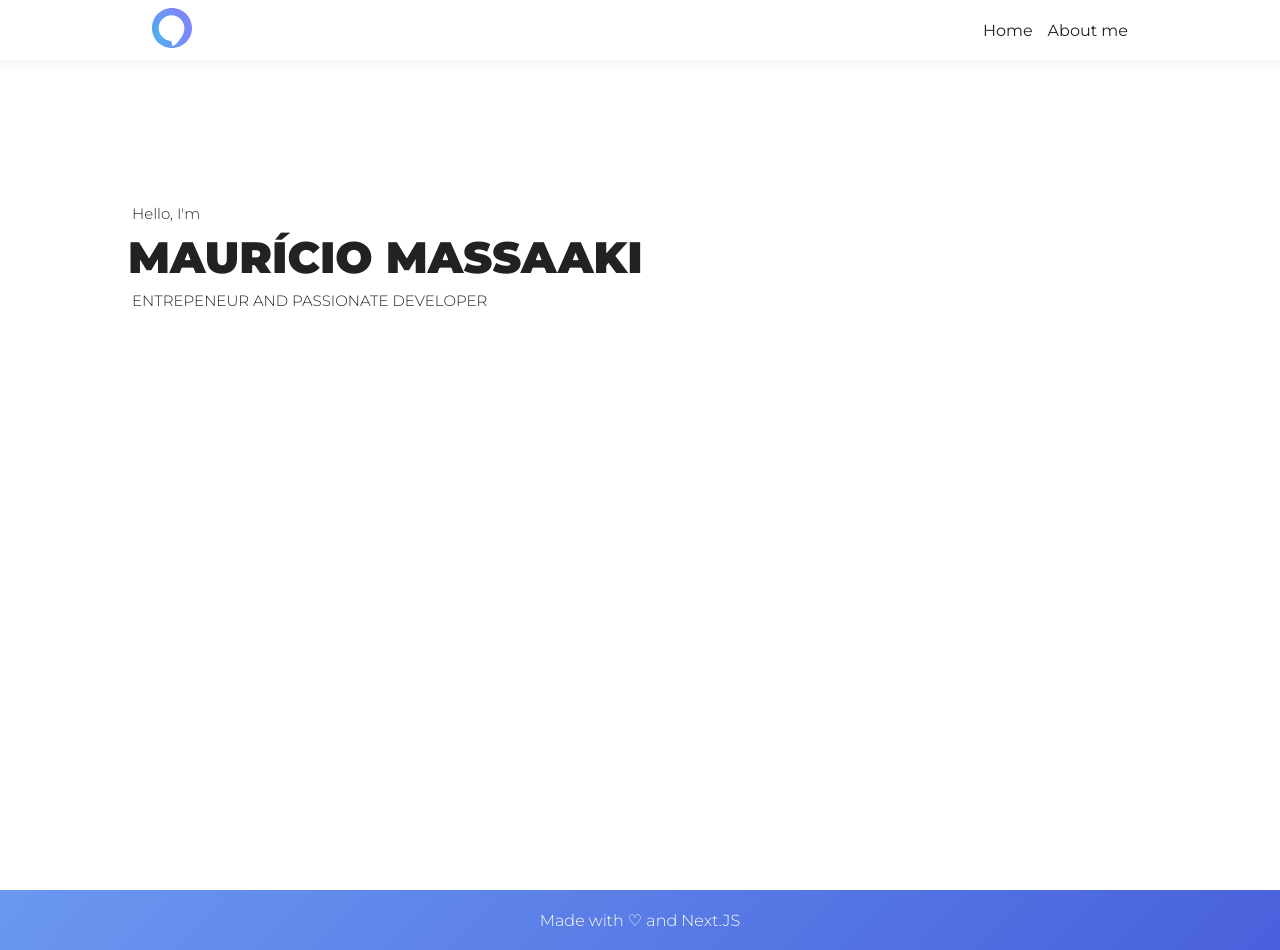
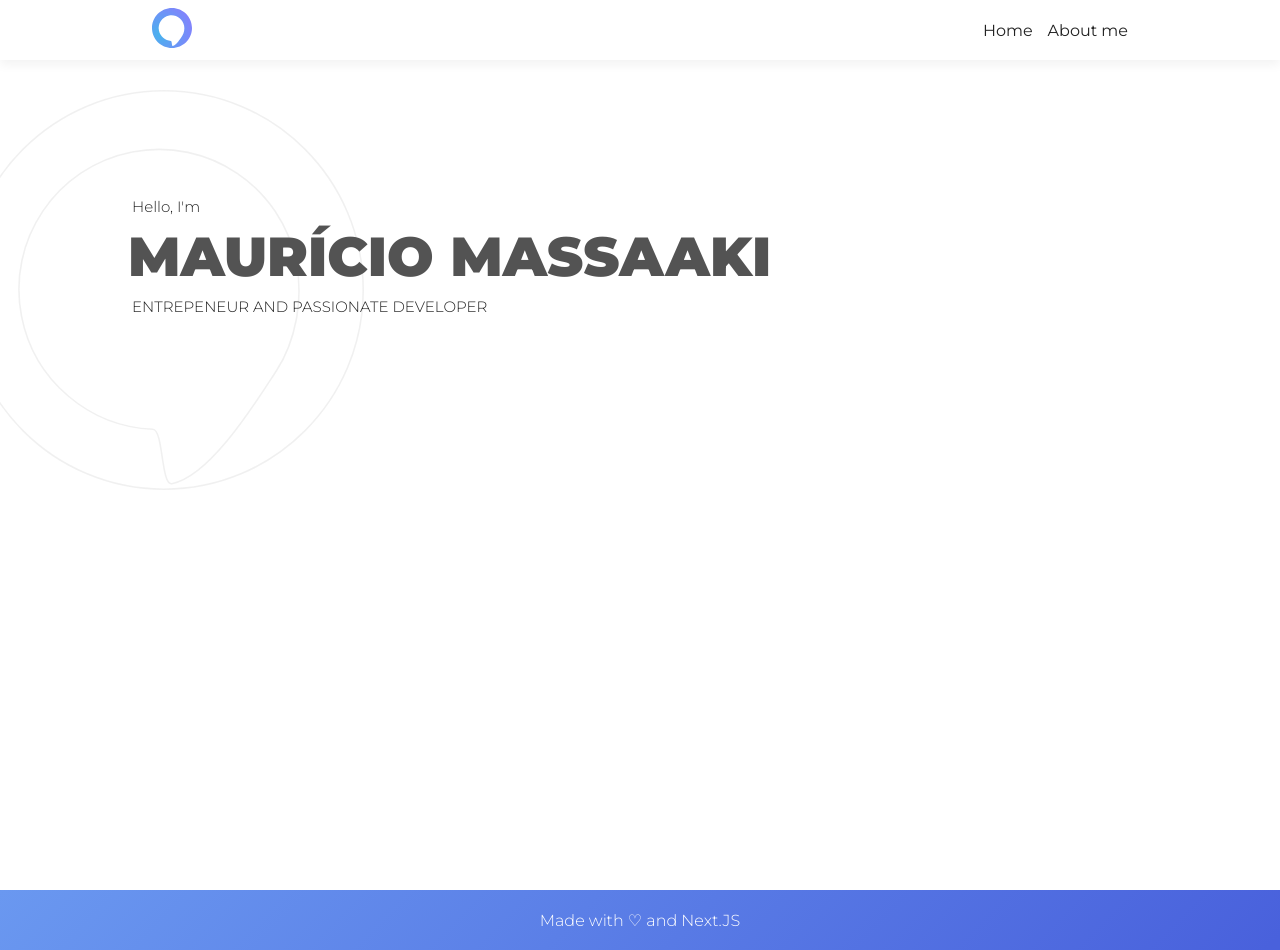
Before and after one commit to massaaki/personal-blog, a Next.js app: page /about in a window 1280 px wide. Built offline with nearby package versions, Linux system fonts and the light colour scheme.

Commit message:
added background image abstract styles

```diff
--- a/src/shared/components/HeaderSection/index.tsx
+++ b/src/shared/components/HeaderSection/index.tsx
@@ -1,10 +1,11 @@
 import { Header, Content, Description } from './styles';
 
 import IHeader from 'models/interfaces/IHeader';
-
+import BackgroundAbstract from 'shared/icons/BackgroundAbstract';
 const HeaderSection = ({ topText, mainText, bottomText }: IHeader) => {
   return (
     <Header>
+      <BackgroundAbstract />
       <Content>
         <p>{topText}</p>
         <h1>{mainText}</h1>
--- a/src/shared/components/HeaderSection/styles.ts
+++ b/src/shared/components/HeaderSection/styles.ts
@@ -1,14 +1,23 @@
 import styled from 'styled-components';
 
 export const Header = styled.section`
+  position: relative;
   width: 100%;
   height: 50vh;
   display: flex;
   justify-content: center;
   flex-direction: column;
+  svg {
+    z-index: 0;
+    position: absolute;
+    left: -16%;
+    opacity: 0.6;
+    top: 30px;
+  }
 `;
 
 export const Content = styled.div`
+  z-index: 1;
   p {
     font-size: 15px;
     font-weight: lighter;
@@ -16,11 +25,14 @@ export const Content = styled.div`
     margin-left: 4px;
   }
   h1 {
-    font-size: 44px;
+    font-size: 55px;
     font-weight: 900;
     text-transform: uppercase;
     margin-bottom: 7px;
+    color: #535353;
   }
+
+  /* background: red; */
 `;
 
 export const Description = styled.p`
```
